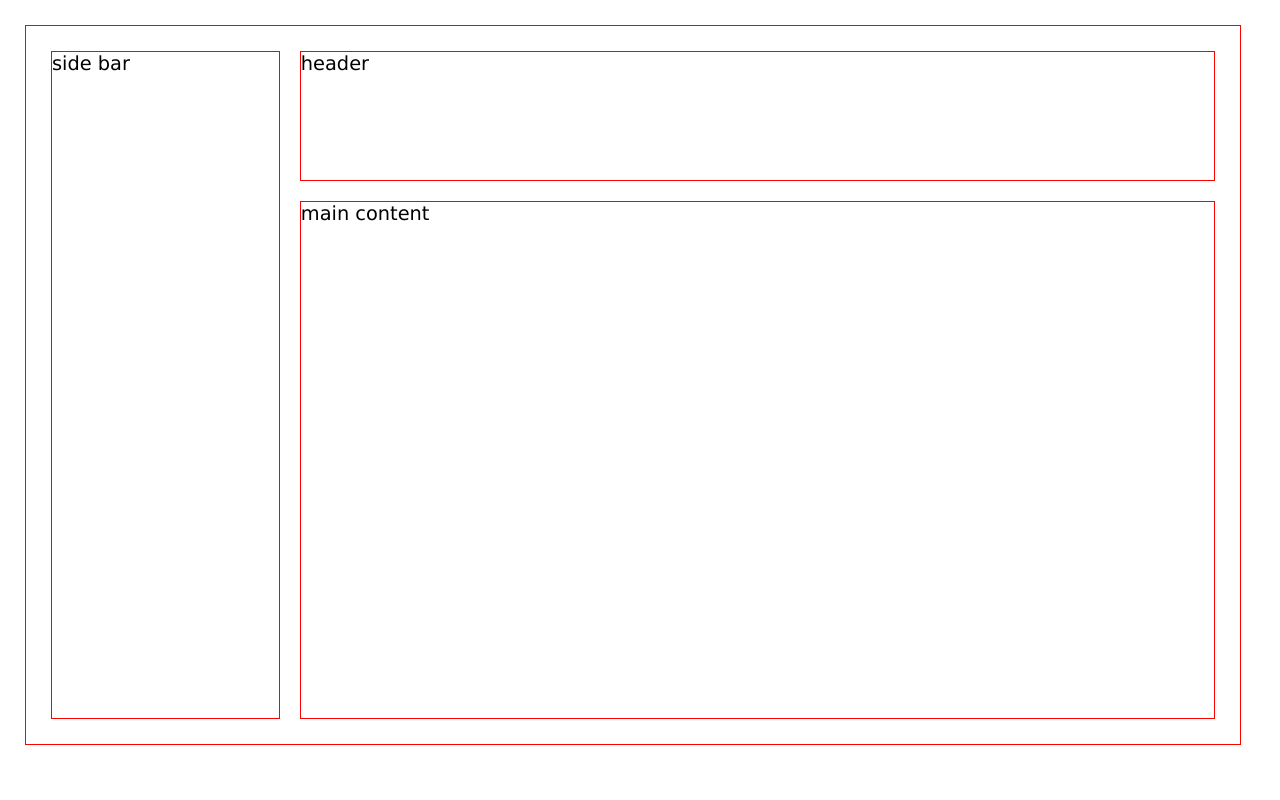
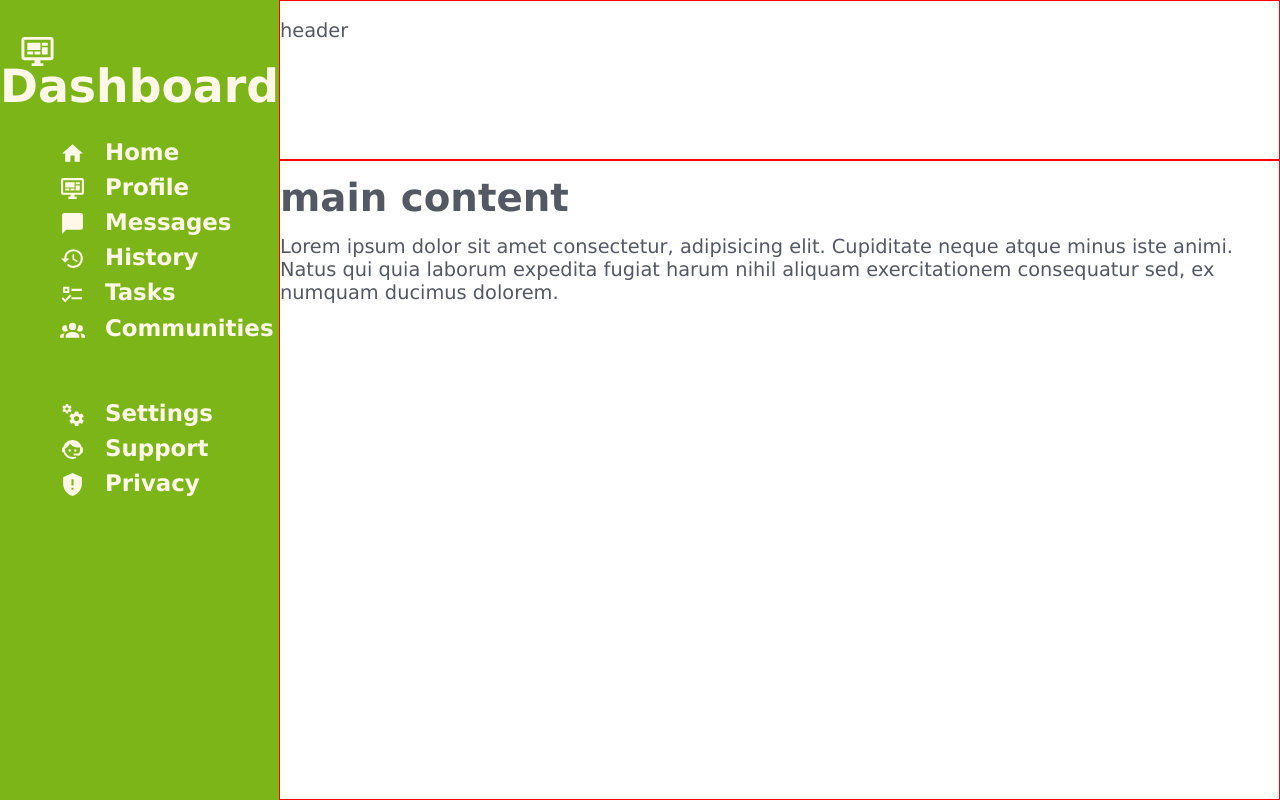
Before and after one commit to daniel-elward/dashboard, a plain HTML site: page index.html in a window 1280 px wide. Drawn offline with Linux system fonts and the light colour scheme.

Commit message:
navigation bar
side nav bar added and styled.

```diff
--- a/index.html
+++ b/index.html
@@ -11,11 +11,34 @@
     <div class="header">
         <p>header</p>
     </div>
+
     <div class="side-bar">
-        <p>side bar</p>
+        <h1><img src="img/heading-icon.svg" alt="Heading icon" width="35px" height="35px">Dashboard</h1>
+
+        <div class="links-one">
+            <ul>
+                <li><a href="#"><img src="img/home.svg" alt="Home icon" width="25px" height="25px">Home</a></li>
+                <li><a href="#"><img src="img/profile.svg" alt="Profile icon" width="25px" height="25px">Profile</a></li>
+                <li><a href="#"><img src="img/message.svg" alt="Messages icon" width="25px" height="25px">Messages</a></li>
+                <li><a href="#"><img src="img/history.svg" alt="History icon" width="25px" height="25px">History</a></li>
+                <li><a href="#"><img src="img/tasks.svg" alt="Tasks icon" width="25px" height="30px">Tasks</a></li>
+                <li><a href="#"><img src="img/communities.svg" alt="Comunity icon" width="25px" height="25px">Communities</a></li>
+            </ul>
+        </div>
+        <div class="links-two">
+
+            <ul>
+                <li><a href="#"><img src="img/settings.svg" alt="Settings icon" width="25px" height="25px">Settings</a></li>
+                <li><a href="#"><img src="img/support.svg" alt="Support icon" width="25px" height="25px">Support</a></li>
+                <li><a href="#"><img src="img/privacy.svg" alt="Privacy icon" width="25px" height="25px">Privacy</a></li>
+            </ul>
+        </div>
     </div>
+
     <div class="main-content">
-        <p>main content</p>
+        <h1>main content</h1>
+
+        <p>Lorem ipsum dolor sit amet consectetur, adipisicing elit. Cupiditate neque atque minus iste animi. Natus qui quia laborum expedita fugiat harum nihil aliquam exercitationem consequatur sed, ex numquam ducimus dolorem.</p>
     </div>
 </div>
 </body>
--- a/style.css
+++ b/style.css
@@ -1,32 +1,56 @@
-* {
+html, body {
     margin: 0;
     padding: 0;
     box-sizing: border-box;
     font-family: Verdana, Geneva, Tahoma, sans-serif;
     font-size: 1.1rem;
+    line-height: 1.3rem;
 }
 
 .wrapper {
+    color: #545863;
     display: grid;
     grid-template-columns: 1fr 4fr;
     grid-template-rows: 1fr 4fr;
-    gap: 20px;
-    width: 95%;
-    height: 90vh;
-    padding: 25px;
-    margin: 25px;
+    width: 100%;
+    height: 100vh;
+}
 
-    border: 1px solid red;
+.side-bar {
+    color: #fff8e8;
+    grid-template-rows: 1fr 3fr 2fr;
+    grid-row: 1/3;
+    background-color: #7cb518;
+    font-size: 1.3rem;
+    font-weight: bold;
+    line-height: 2rem;
+}
+
+.side-bar ul li {
+    list-style: none;
+}
+
+.side-bar img {
+    vertical-align: middle;
+    margin: 0 20px;
+}
+
+.side-bar a {
+    text-decoration: none;
+    color: #FFF8e8;
+}
+
+.side-bar a:hover {
+    color: #545863;
+}
+
+.links-two {
+    margin: 50px 0;
+
 }
 
 .header {
     grid-column: 2/2;
-
-    border: 1px solid red;
-}
-
-.side-bar {
-    grid-row: 1/3;
 
     border: 1px solid red;
 }
```
Also changed, not shown: img/communities.svg (added), img/dash color pallete.png (added), img/heading-icon.svg (added), img/history.svg (added), img/home.svg (added), img/message.svg (added), img/privacy.svg (added), img/profile.svg (added), img/settings.svg (added), img/support.svg (added), img/tasks.svg (added).
